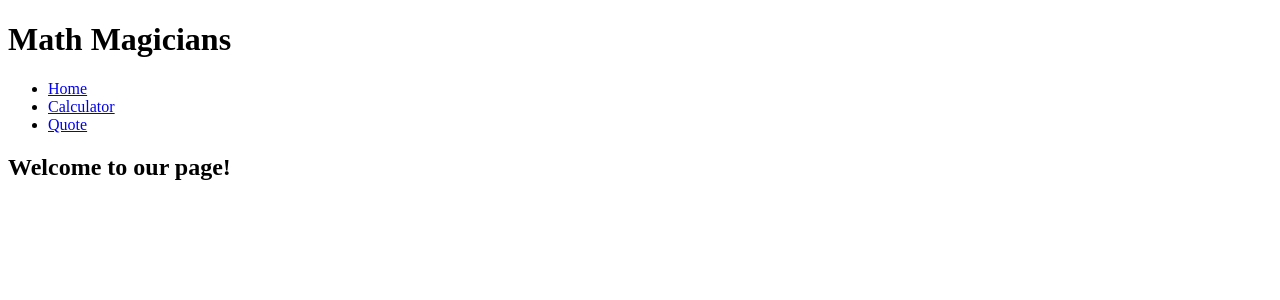
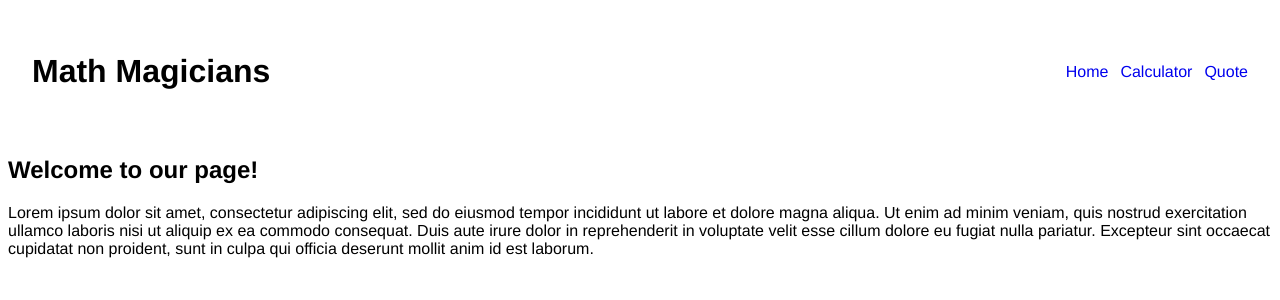
Before and after one commit to tkz96/Math-Magicians, a React (Create React App) app: page / in a window 1280 px wide. Shown: the top 300 px of the page. Built offline with nearby package versions, Linux system fonts and the light colour scheme.

Commit message:
Add styles

```diff
--- a/src/Pages/CalculatorPage.js
+++ b/src/Pages/CalculatorPage.js
@@ -1,3 +1,4 @@
+import '../styles/CalculatorPage.css';
 import Header from '../components/Header';
 import Calculator from '../components/Calculator';
 
--- a/src/Pages/Home.js
+++ b/src/Pages/Home.js
@@ -5,6 +5,16 @@ export default function Home() {
     <>
       <Header />
       <h2>Welcome to our page!</h2>
+      <p>
+        Lorem ipsum dolor sit amet, consectetur adipiscing elit,
+        sed do eiusmod tempor incididunt ut labore et dolore magna aliqua.
+        Ut enim ad minim veniam,
+        quis nostrud exercitation ullamco laboris nisi ut aliquip ex ea commodo consequat.
+        Duis aute irure dolor in reprehenderit in voluptate velit esse cillum dolore
+        eu fugiat nulla pariatur.
+        Excepteur sint occaecat cupidatat non proident,
+        sunt in culpa qui officia deserunt mollit anim id est laborum.
+      </p>
     </>
   );
 }
--- a/src/components/Calculator.js
+++ b/src/components/Calculator.js
@@ -1,4 +1,4 @@
-import '../Calculator.css';
+import '../styles/Calculator.css';
 import { useState } from 'react';
 import calculate from '../logic/calculate';
 import Button from './Button';
--- a/src/components/Header.js
+++ b/src/components/Header.js
@@ -1,3 +1,4 @@
+import '../styles/Header.css';
 import { Link } from 'react-router-dom';
 
 export default function Header() {
--- a/src/index.js
+++ b/src/index.js
@@ -1,3 +1,4 @@
+import './styles/index.css';
 import React from 'react';
 import ReactDOM from 'react-dom/client';
 import App from './App';
--- /dev/null
+++ b/src/styles/CalculatorPage.css
@@ -0,0 +1,4 @@
+.calculator-page {
+    display: flex;
+    justify-content: space-between;
+}
--- /dev/null
+++ b/src/styles/Header.css
@@ -0,0 +1,19 @@
+li {
+    list-style: none;
+}
+
+a {
+    text-decoration: none;
+}
+
+header {
+    display: flex;
+    justify-content: space-between;
+    padding: 24px;
+}
+
+ul {
+    display: flex;
+    align-items: center;
+    gap: 12px;
+}
--- /dev/null
+++ b/src/styles/index.css
@@ -0,0 +1,3 @@
+* {
+    font-family: 'Franklin Gothic Medium', 'Arial Narrow', Arial, sans-serif;
+}
```
Also changed, not shown: src/styles/Calculator.css (renamed from src/Calculator.css).
